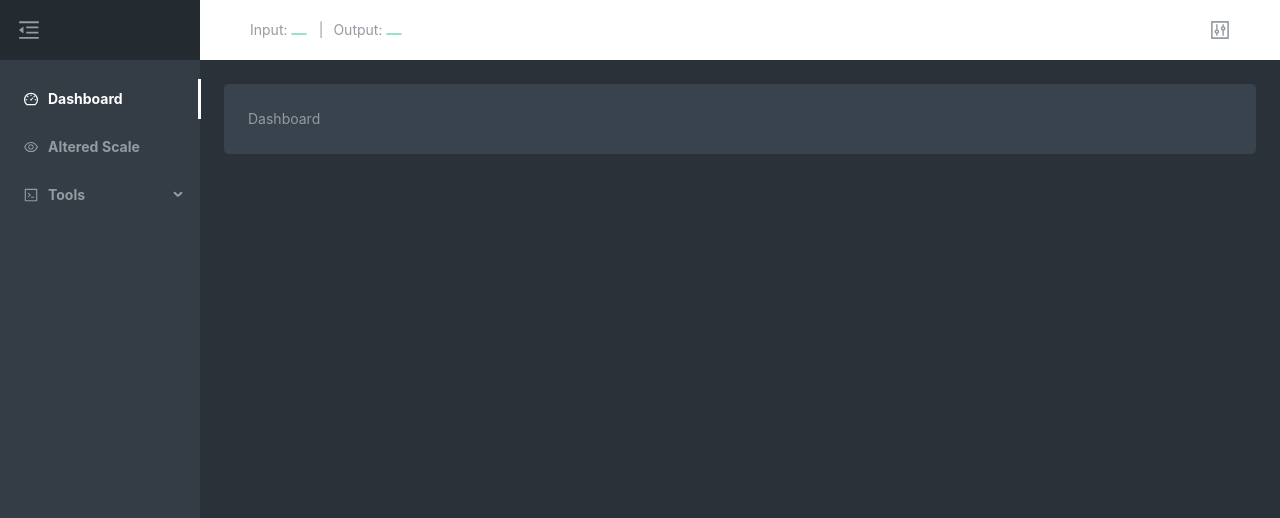
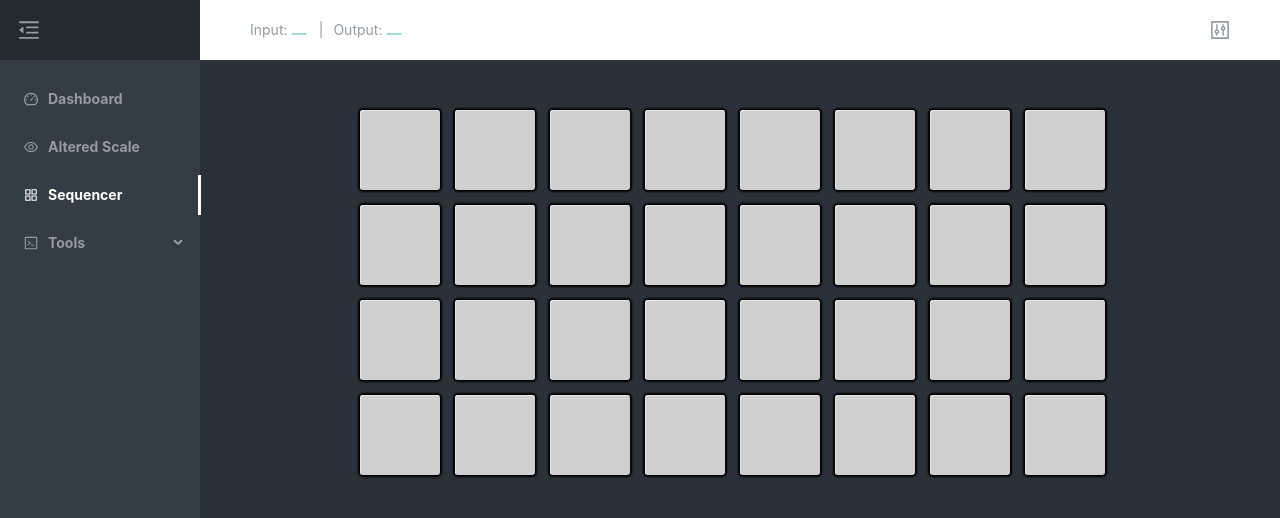
Before and after one commit to tedkx/midi-playground, a React app: page /sequencer in a window 1280 px wide. Before the commit this address led to /. Shown: the top 518 px of the page. Built offline with nearby package versions, Linux system fonts and the light colour scheme.

Commit message:
Added dumb midi sequencer, added keyboard pads

```diff
--- /dev/null
+++ b/src/components/KeyboardComponents/Pad.js
@@ -0,0 +1,12 @@
+import React from 'react';
+
+const Pad = ({ active, className, style }) => {
+  return (
+    <div
+      className={`pad ${className} ${active && 'active'}`}
+      style={style}
+    ></div>
+  );
+};
+
+export default Pad;
--- /dev/null
+++ b/src/components/KeyboardComponents/styles.less
@@ -0,0 +1,24 @@
+.pad {
+  border-radius: 3px;
+  box-shadow: 0 0 2px 2px #000, inset 1px 1px #e6e6e6;
+  background-color: #cfcfcf;
+  height: 80px;
+  overflow: hidden;
+  position: relative;
+  width: 80px;
+
+  &.active {
+    box-shadow: 0 0 3px 3px rgba(33, 169, 255, 0.5), inset 1px 1px #e6e6e6;
+  }
+  &.active::after {
+    content: ' ';
+    background-color: #e2ffff;
+    border-radius: 50%;
+    box-shadow: 0 0 15px 15px rgba(255, 255, 255, 0.3),
+      0 0 25px 25px rgba(255, 255, 255, 0.2),
+      0 0 80px 80px rgba(33, 169, 255, 0.5);
+    position: absolute;
+    top: 50%;
+    left: 50%;
+  }
+}
--- a/src/components/Layout/menu.js
+++ b/src/components/Layout/menu.js
@@ -1,4 +1,5 @@
 import {
+  AppstoreOutlined,
   CodeOutlined,
   DashboardOutlined,
   EyeOutlined,
@@ -12,6 +13,11 @@ const getMenuItems = () => [
     to: '/altered',
   },
   {
+    icon: AppstoreOutlined,
+    title: 'Sequencer',
+    to: '/sequencer',
+  },
+  {
     icon: CodeOutlined,
     title: 'Tools',
     items: [{ title: 'Midi Message Viewer', to: '/tools/midi-message-viewer' }],
--- a/src/components/Midi/Provider.js
+++ b/src/components/Midi/Provider.js
@@ -50,7 +50,7 @@ const MidiContextProvider = ({ children }) => {
             );
             newContext.selectedInput =
               inputs.find(i => i.id === ctx.selectedInput) ||
-              inputs.find(i => i.name === defaultInputName) ||
+              inputs.find(i => i.name.indexOf(defaultInputName) >= 0) ||
               inputs[0] ||
               null;
 
@@ -60,7 +60,7 @@ const MidiContextProvider = ({ children }) => {
             );
             newContext.selectedOutput =
               outputs.find(o => o.id === ctx.selectedOutput) ||
-              outputs.find(o => o.name === defaultOutputName) ||
+              outputs.find(o => o.name.indexOf(defaultOutputName) >= 0) ||
               outputs[0] ||
               null;
 
--- a/src/index.less
+++ b/src/index.less
@@ -3,8 +3,10 @@
 
 @import '/src/components/Countdown/styles.less';
 @import '/src/components/SimpleCollapse/styles.less';
+@import '/src/components/KeyboardComponents/styles.less';
 
 @import '/src/routes/Altered/styles.less';
+@import '/src/routes/Sequencer/styles.less';
 
 /* Ant vars */
 @border-radius-base: 5px; // major border radius
@@ -118,3 +120,8 @@ body,
 .flex-spacer {
   flex-grow: 1;
 }
+.flex-breaker {
+  flex-basis: 100%;
+  height: 0;
+  overflow: hidden;
+}
--- /dev/null
+++ b/src/routes/Sequencer/constants.js
@@ -0,0 +1,38 @@
+import { notesToMidi } from 'lib/utils';
+
+const defaultNotes = [
+  'C4',
+  'G4',
+  'C5',
+  'D#5',
+  'D5',
+  'C5',
+  'D5',
+  'D#5',
+  'G5',
+  'D#5',
+  'D5',
+  'C5',
+  'G4',
+  'F4',
+  'D#4',
+  'D4',
+  'C6',
+  'C6',
+  'C6',
+  'C5',
+  'C5',
+  'C5',
+  'C6',
+  'C6',
+  'C6',
+  'G5',
+  'D#5',
+  'D5',
+  'C5',
+  'G4',
+  'D#4',
+  'D4',
+].map(noteToMidi);
+
+export { defaultNotes };
--- /dev/null
+++ b/src/routes/Sequencer/index.js
@@ -0,0 +1,60 @@
+import React from 'react';
+import MidiContext from 'components/Midi/Context';
+import Pad from 'components/KeyboardComponents/Pad';
+import { MidiMessages } from 'lib/enums';
+import { defaultNotes } from './constants';
+
+const bpm = 90;
+const noteValue = 16;
+const intervalMillis = ((60000 / bpm) * 4) / noteValue;
+const velocity = 50;
+const noteDuration = 30;
+//set default sample to lazerhawk's lawless
+
+const Sequencer = () => {
+  const ref = React.useRef({
+    intervalId: null,
+    noteIdx: 0,
+    notes: defaultNotes,
+  });
+  const midiContext = React.useContext(MidiContext);
+  const { selectedOutput } = midiContext;
+  const [activeNoteIdx, setActiveNoteIdx] = React.useState(null);
+
+  const playNote = React.useCallback(() => {
+    const note = ref.current.notes[ref.current.noteIdx];
+    setActiveNoteIdx(ref.current.noteIdx);
+    ref.current.noteIdx++;
+    if (ref.current.noteIdx >= ref.current.notes.length)
+      ref.current.noteIdx = 0;
+
+    selectedOutput.send([MidiMessages.Channel1NoteOn, note, velocity]);
+    setTimeout(
+      () => selectedOutput.send([MidiMessages.Channel1NoteOn, note, 0]),
+      noteDuration
+    );
+  }, [selectedOutput]);
+
+  React.useEffect(() => {
+    var asdf = 'asdf';
+    if (midiContext?.ready && midiContext.selectedOutput)
+      ref.current.intervalId = setInterval(playNote, intervalMillis);
+
+    return () => {
+      clearInterval(ref.current.intervalId);
+    };
+  }, [midiContext]);
+
+  return (
+    <div className="sequencer">
+      {ref.current.notes.map((note, idx) => (
+        <>
+          <Pad active={activeNoteIdx === idx} key={note} />
+          {(idx + 1) % 8 === 0 && <div className="flex-breaker" />}
+        </>
+      ))}
+    </div>
+  );
+};
+
+export default Sequencer;
--- /dev/null
+++ b/src/routes/Sequencer/styles.less
@@ -0,0 +1,10 @@
+.sequencer {
+  display: flex;
+  flex-wrap: wrap;
+  justify-content: center;
+  padding-top: 50px;
+
+  .pad {
+    margin: 0 15px 15px 0;
+  }
+}
--- a/src/routes/config.js
+++ b/src/routes/config.js
@@ -7,6 +7,7 @@ import Route404 from 'components/Routes/Route404';
 import Dashboard from './Dashboard';
 
 const Altered = React.lazy(() => import('./Altered'));
+const Sequencer = React.lazy(() => import('./Sequencer'));
 const Tools = React.lazy(() => import('./Tools'));
 
 const RoutesConfig = () => (
@@ -14,6 +15,7 @@ const RoutesConfig = () => (
     <Switch>
       <Route exact path="/" component={Dashboard} />
       <Route path="/altered" component={Altered} />
+      <Route path="/sequencer" component={Sequencer} />
       <Route path="/tools" component={Tools} />
 
       <Route exact path="*" component={Route404} />
```
